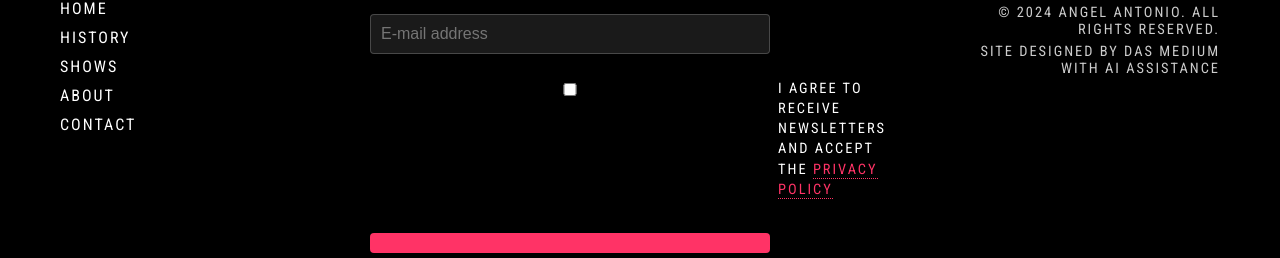
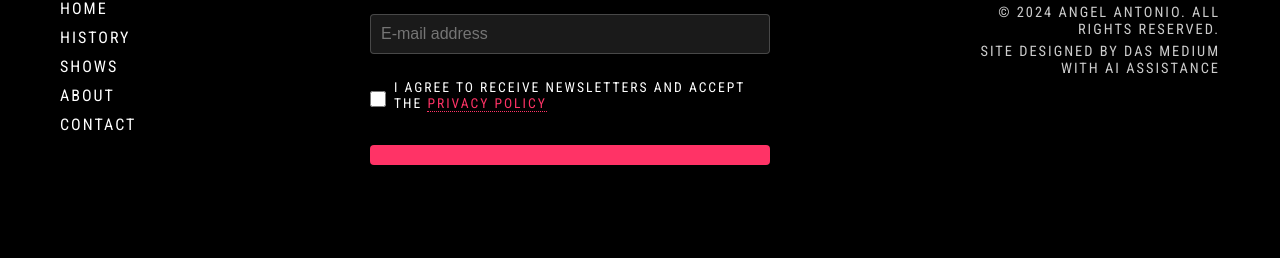
Before and after one commit to dasmedium1/angelantonio.com, a React (Create React App) app: page / in a window 1280 px wide. Shown: the part 1595-1853 px from the top of the page. After the commit the page ends 1800 px from the top, so only its background shows below. Built offline with nearby package versions, Linux system fonts and the light colour scheme; no server answers; the HTML template or start-up script is replaced by a standard one; what pocketbase would draw is missing.

Commit message:
style: Adjust checkbox styling for more compact and aligned layout

```diff
--- a/src/styles/Footer.css
+++ b/src/styles/Footer.css
@@ -76,27 +76,29 @@
 
 .privacy-checkbox {
   display: flex;
-  align-items: flex-start;
+  align-items: center;
   gap: 8px;
-  font-size: 0.9rem;
+  font-size: 0.85rem;
   text-align: left;
-  margin: 10px 0;
+  margin: 8px 0;
   width: 100%;
 }
 
 .privacy-checkbox input[type="checkbox"] {
-  margin: 4px 0 0 0;
+  margin: 0;
+  width: 16px;
+  height: 16px;
   flex-shrink: 0;
   cursor: pointer;
   order: -1;
 }
 
-.privacy-checkbox label,
-.privacy-checkbox label span {
+.privacy-checkbox label {
   color: #ffffff;
   cursor: pointer;
-  line-height: 1.4;
+  line-height: 1.2;
   flex: 1;
+  padding: 2px 0;
 }
 
 .privacy-checkbox a {
```
